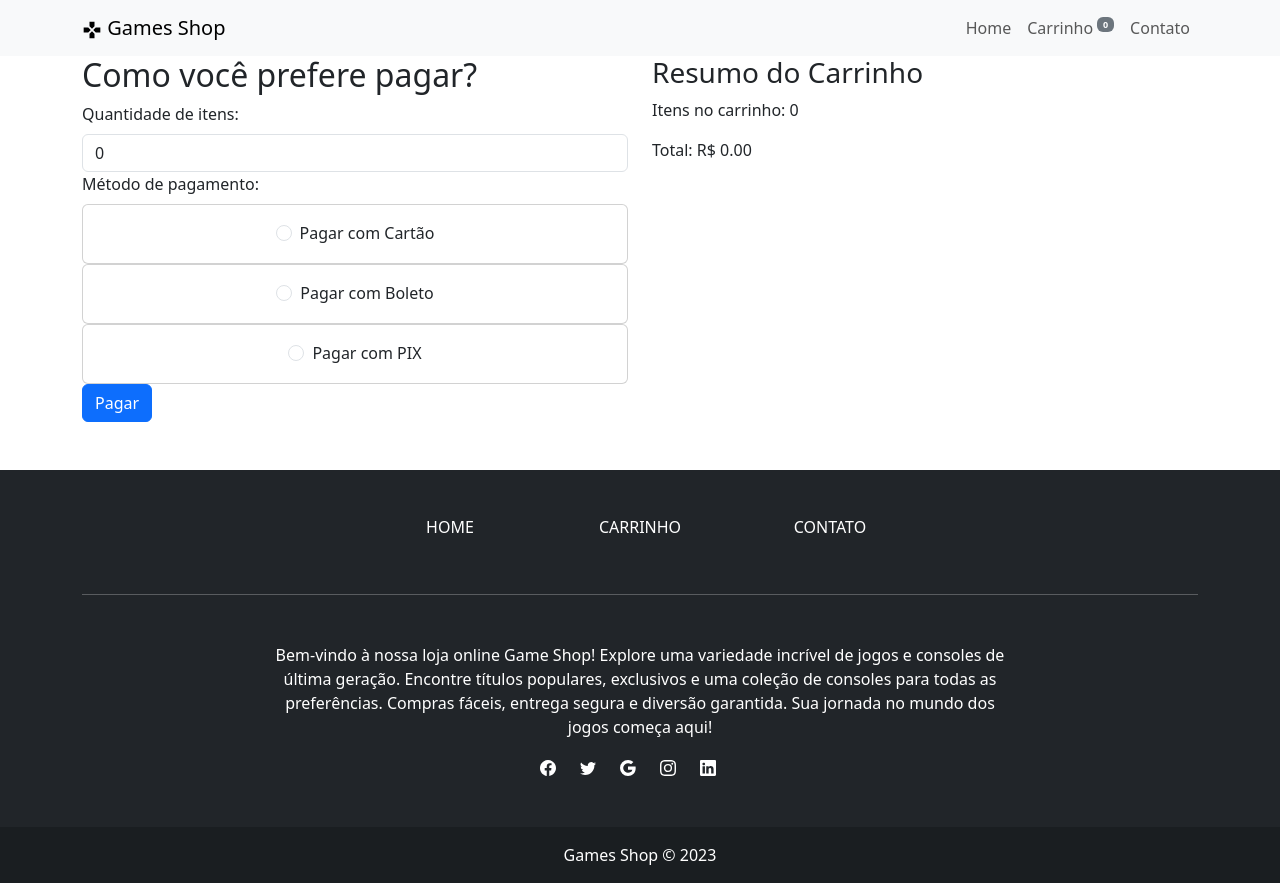
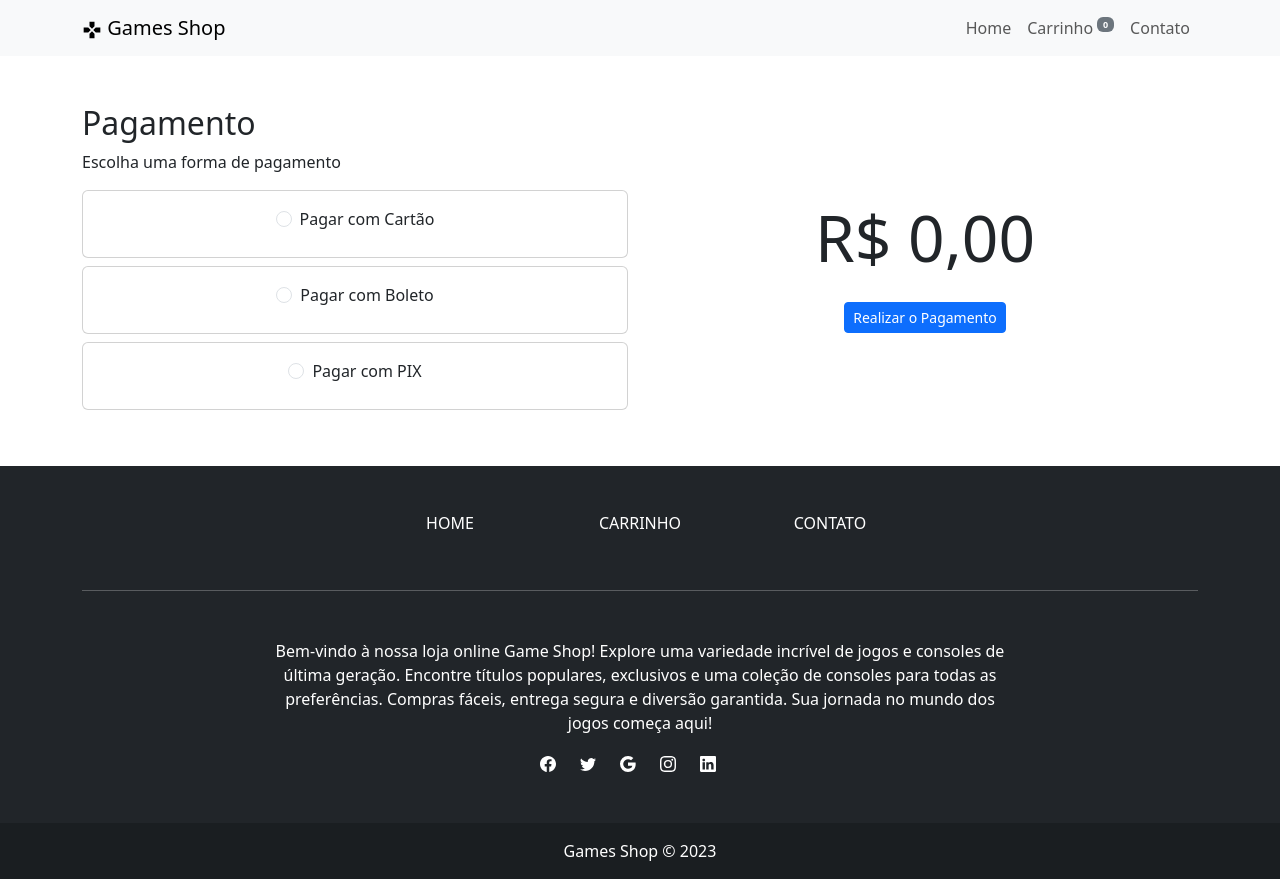
Before and after one commit to briitogabriel/ecommerceFMT, a React (Vite) app in the folder ecommerceFMT/: page /checkout in a window 1280 px wide. Built offline with nearby package versions, Linux system fonts and the light colour scheme.

Commit message:
Ajustando página checkout & adicionando função para formatar moeda

```diff
--- a/ecommerceFMT/src/components/CartProduct/CartProduct.jsx
+++ b/ecommerceFMT/src/components/CartProduct/CartProduct.jsx
@@ -1,52 +1,84 @@
-import './CartProduct.css'
-import { useAppContext } from '../../context/Context'
+import './CartProduct.css';
+import { useAppContext } from '../../context/Context';
 
-import { AiOutlineDelete } from 'react-icons/ai'
-import { BiMinus, BiPlus } from 'react-icons/bi'
+import { AiOutlineDelete } from 'react-icons/ai';
+import { BiMinus, BiPlus } from 'react-icons/bi';
 
-const CartProduct = ({product}) => {
-  const { cart, setCart } = useAppContext()
+import { formatCurrency } from './../../utils/formatCurrency';
+
+const CartProduct = ({ product }) => {
+  const { cart, setCart } = useAppContext();
 
   const changeAmount = (type, id) => {
     switch (type) {
-
       case 'minus':
-        setCart(cart.map(item => item.id === id ?
-          item.quantidade > 1 ? { ...item, quantidade: item.quantidade - 1 } : item
-          : item))
+        setCart(
+          cart.map((item) =>
+            item.id === id
+              ? item.quantidade > 1
+                ? { ...item, quantidade: item.quantidade - 1 }
+                : item
+              : item
+          )
+        );
         break;
 
       case 'plus':
-        setCart(cart.map(item => item.id === id ? { ...item, quantidade: item.quantidade + 1 } : item))
+        setCart(
+          cart.map((item) =>
+            item.id === id ? { ...item, quantidade: item.quantidade + 1 } : item
+          )
+        );
         break;
 
       case 'delete':
-        setCart(cart.filter(item => item.id !== id))
+        setCart(cart.filter((item) => item.id !== id));
         break;
     }
-  }
+  };
 
   return (
-    <div className="card m-4" >
+    <div className="card m-4">
       <div className="row g-0">
         <div className="col-md-4">
-          <img src={product.imagem} className="img-fluid rounded-start" alt={product.nome} />
+          <img
+            src={product.imagem}
+            className="img-fluid rounded-start"
+            alt={product.nome}
+          />
         </div>
         <div className="col-md-8 d-flex flex-wrap justify-content-evenly">
           <div className="card-body">
             <h5 className="card-title">{product.nome}</h5>
-            <div className="d-flex flex-wrap justify-content-evenly align-items-center" style={{ minWidth: '150px' }}>
-              <button className="btn-qtd" onClick={() => changeAmount('minus', product.id)}><BiMinus /></button>
+            <div
+              className="d-flex flex-wrap justify-content-evenly align-items-center"
+              style={{ minWidth: '150px' }}
+            >
+              <button
+                className="btn-qtd"
+                onClick={() => changeAmount('minus', product.id)}
+              >
+                <BiMinus />
+              </button>
               <h5 className="card-title mx-2 my-0">{product.quantidade}</h5>
-              <button className="btn-qtd" onClick={() => changeAmount('plus', product.id)}><BiPlus /></button>
+              <button
+                className="btn-qtd"
+                onClick={() => changeAmount('plus', product.id)}
+              >
+                <BiPlus />
+              </button>
             </div>
-            <p className="card-text">R$ {product.preco.toLocaleString('pt-BR', {minimumFractionDigits: 2, maximumFractionDigits: 2})}</p>
+            <p className="card-text">{formatCurrency(product.preco)}</p>
           </div>
-        <AiOutlineDelete className='m-3' style={{cursor: 'pointer', color: 'red'}} onClick={() => changeAmount('delete', product.id)} />
+          <AiOutlineDelete
+            className="m-3"
+            style={{ cursor: 'pointer', color: 'red' }}
+            onClick={() => changeAmount('delete', product.id)}
+          />
         </div>
       </div>
     </div>
-  )
-}
+  );
+};
 
 export default CartProduct;
--- a/ecommerceFMT/src/components/ProductCard/ProductCard.component.jsx
+++ b/ecommerceFMT/src/components/ProductCard/ProductCard.component.jsx
@@ -1,21 +1,26 @@
-import {Button, Card} from 'react-bootstrap';
-import "./ProductCard.style.css";
-import { useAppContext } from '../../context/Context'
+import { Button, Card } from 'react-bootstrap';
+import './ProductCard.style.css';
+import { useAppContext } from '../../context/Context';
 import { useNavigate } from 'react-router-dom';
+import { formatCurrency } from './../../utils/formatCurrency';
 
-export const ProductCardComponent = ({product}) => {
+export const ProductCardComponent = ({ product }) => {
   const { addProductToCart } = useAppContext();
   const navigate = useNavigate();
   return (
     <Card style={{ width: '18rem' }}>
-      <a onClick={() => navigate(`/produto/${product.id}`) }><Card.Img variant="top" src={product.imagem} /></a>
+      <a onClick={() => navigate(`/produto/${product.id}`)}>
+        <Card.Img variant="top" src={product.imagem} />
+      </a>
       <Card.Body>
-        <a onClick={() => navigate(`/produto/${product.id}`) }><Card.Title>{product.nome}</Card.Title></a>
-        <Card.Text>
-          {product.preco}
-        </Card.Text>
-        <Button variant="primary" onClick={() => addProductToCart(product.id) }>Adicionar ao carrinho</Button>
+        <a onClick={() => navigate(`/produto/${product.id}`)}>
+          <Card.Title>{product.nome}</Card.Title>
+        </a>
+        <Card.Text>{formatCurrency(product.preco)}</Card.Text>
+        <Button variant="primary" onClick={() => addProductToCart(product.id)}>
+          Adicionar ao carrinho
+        </Button>
       </Card.Body>
     </Card>
   );
-}
+};
--- a/ecommerceFMT/src/components/TotalCart/TotalCart.jsx
+++ b/ecommerceFMT/src/components/TotalCart/TotalCart.jsx
@@ -1,23 +1,29 @@
-import './TotalCart.css'
-import { Link } from 'react-router-dom';
+import './TotalCart.css';
 import { LinkContainer } from 'react-router-bootstrap';
+import { formatCurrency } from './../../utils/formatCurrency';
 
 const TotalCart = ({ total }) => {
-
   return (
-    <div className="card m-4 marginTotal" style={{ maxHeight: '300px', minWidth: '300px' }}>
+    <div
+      className="card m-4 marginTotal"
+      style={{ maxHeight: '300px', minWidth: '300px' }}
+    >
       <div className="card-body">
         <h5 className="card-title">Resumo da Compra</h5>
-        <p className="card-text mb-5">Total: R$ {total.toLocaleString('pt-BR', {minimumFractionDigits: 2, maximumFractionDigits: 2})}</p>
-        <LinkContainer to="/"  style={{width: '85%'}}>
-          <button className="btn btn-primary w-80 mb-3">Continuar Comprando</button>
+        <p className="card-text mb-5">Total: {formatCurrency(total)}</p>
+        <LinkContainer to="/" style={{ width: '85%' }}>
+          <button className="btn btn-primary w-80 mb-3">
+            Continuar Comprando
+          </button>
         </LinkContainer>
-        <LinkContainer to="/checkout"  style={{width: '85%'}}>
-          <button className="btn btn-primary w-80" style={{width: '85%'}}>Finalizar Compra</button>
+        <LinkContainer to="/checkout" style={{ width: '85%' }}>
+          <button className="btn btn-primary w-80" style={{ width: '85%' }}>
+            Finalizar Compra
+          </button>
         </LinkContainer>
       </div>
     </div>
-  )
-}
+  );
+};
 
 export default TotalCart;
--- a/ecommerceFMT/src/pages/CheckoutPage/CheckoutPage.jsx
+++ b/ecommerceFMT/src/pages/CheckoutPage/CheckoutPage.jsx
@@ -1,88 +1,101 @@
-import React, { useState } from 'react';
-import { Container, Row, Col, Form, Card, Button } from 'react-bootstrap';
-import './CheckoutPage.css';
+import { useState } from 'react';
+import { Container, Row, Col, Form, Card } from 'react-bootstrap';
+import { useAppContext } from './../../context/Context';
+import { useNavigate } from 'react-router-dom';
+import { formatCurrency } from './../../utils/formatCurrency';
+import { CgDollar } from 'react-icons/cg';
 
 export const CheckoutPage = () => {
-  const [itemsCount, setItemsCount] = useState(0);
-  const [totalAmount, setTotalAmount] = useState(0);
+  const { total, setTotal, setCart } = useAppContext();
   const [paymentMethod, setPaymentMethod] = useState('');
-
-  const handleItemCountChange = (event) => {
-    const count = parseInt(event.target.value);
-    setItemsCount(count);
-    calculateTotal(count);
-  };
-
-  const calculateTotal = (count) => {
-    const itemPrice = 10; // Preço unitário de cada item
-    const total = count * itemPrice;
-    setTotalAmount(total);
-  };
+  const navigate = useNavigate();
 
   const handlePaymentMethodChange = (event) => {
     setPaymentMethod(event.target.value);
   };
 
+  const handlePaymentClose = () => {
+    if (!paymentMethod) {
+      return alert('Selecione o meio de pagamento.');
+    }
+    setTotal(0);
+    setCart([]);
+    alert(
+      `Compra realizada com sucesso.\n\nPagamento via ${paymentMethod.toLowerCase()} no valor de ${formatCurrency(
+        total
+      )}.\n\nGames Shop agradece pela preferência.`
+    );
+    navigate('/');
+  };
+
   return (
-    <Container className="CheckoutPage">
+    <Container className="my-5">
       <Row>
         <Col xs={12} md={6}>
-          <h2>Como você prefere pagar?</h2>
+          <h2>Pagamento</h2>
+          <p>Escolha uma forma de pagamento</p>
           <Form>
             <Form.Group>
-              <Form.Label>Quantidade de itens:</Form.Label>
-              <Form.Control
-                type="number"
-                value={itemsCount}
-                onChange={handleItemCountChange}
-              />
-            </Form.Group>
-            <Form.Group>
-              <Form.Label>Método de pagamento:</Form.Label>
-              <div>
-                <Card>
+              <Card className="mb-2">
                 <Card.Body>
+                  <Form.Label htmlFor="cartao">
                     <Form.Check
                       type="radio"
                       name="paymentMethod"
-                      value="cartao"
+                      value="cartão de crédito"
+                      id="cartao"
                       label="Pagar com Cartão"
                       onChange={handlePaymentMethodChange}
                     />
+                  </Form.Label>
                 </Card.Body>
               </Card>
-                <Card>
+              <Card className="mb-2">
                 <Card.Body>
+                  <Form.Label htmlFor="boleto">
                     <Form.Check
                       type="radio"
                       name="paymentMethod"
                       value="boleto"
+                      id="boleto"
                       label="Pagar com Boleto"
                       onChange={handlePaymentMethodChange}
                     />
+                  </Form.Label>
                 </Card.Body>
               </Card>
-                <Card>
+              <Card className="mb-2">
                 <Card.Body>
+                  <Form.Label htmlFor="pix">
                     <Form.Check
                       type="radio"
                       name="paymentMethod"
                       value="pix"
+                      id="pix"
                       label="Pagar com PIX"
                       onChange={handlePaymentMethodChange}
                     />
+                  </Form.Label>
                 </Card.Body>
               </Card>
-              </div>
             </Form.Group>
-            <Button variant="primary">Pagar</Button>
           </Form>
         </Col>
-        <Col xs={12} md={6}>
-          <div className="cart-summary">
-            <h3>Resumo do Carrinho</h3>
-            <p>Itens no carrinho: {itemsCount}</p>
-            <p>Total: R$ {totalAmount.toFixed(2)}</p>
+        <Col
+          xs={12}
+          md={6}
+          className="d-flex justify-content-center align-items-center"
+        >
+          <div>
+            <p className="text-center" style={{ fontSize: '4rem' }}>
+              {formatCurrency(total)}
+            </p>
+            <button
+              className="btn btn-primary btn-sm d-block m-auto"
+              onClick={handlePaymentClose}
+            >
+              Realizar o Pagamento
+            </button>
           </div>
         </Col>
       </Row>
--- /dev/null
+++ b/ecommerceFMT/src/utils/formatCurrency.js
@@ -0,0 +1,6 @@
+export const formatCurrency = (value) => {
+  return value.toLocaleString('pt-br', {
+    style: 'currency',
+    currency: 'BRL',
+  });
+};
```
Also changed, not shown: ecommerceFMT/src/context/Context.jsx (+38 -24 lines), ecommerceFMT/src/pages/CartPage/CartPage.jsx (+19 -14 lines), ecommerceFMT/src/pages/ProductPage/Product.page.jsx (+31 -19 lines), ecommerceFMT/src/pages/CheckoutPage/CheckoutPage.css (deleted). Lines whose indentation alone changed are shown as unchanged.
